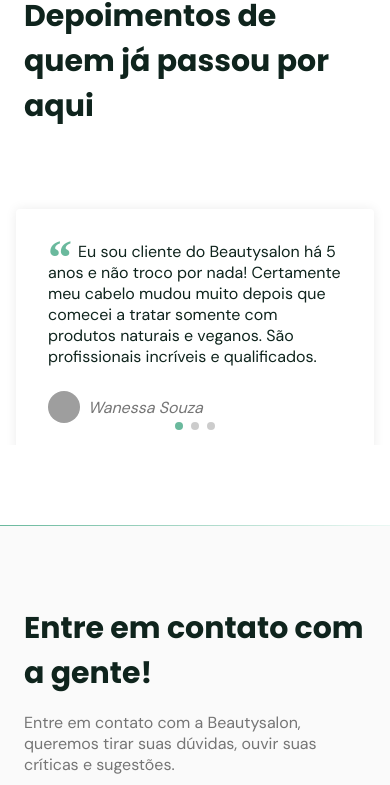
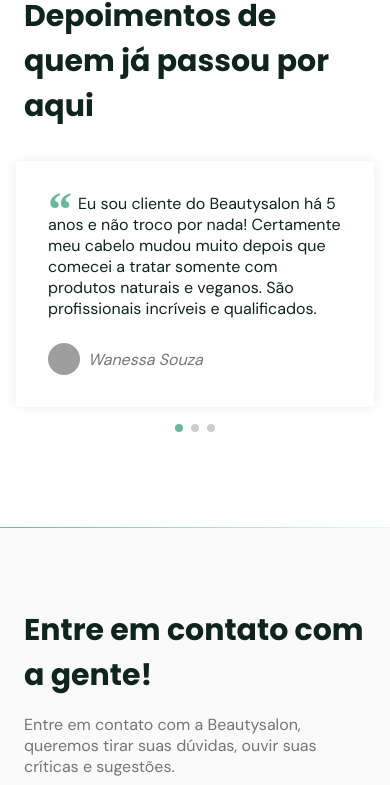
Before and after one commit to Marceloabf/beautySaloonLandingPage, a plain HTML site: page index.html in a window 390 px wide. Shown: the part 3466-4251 px from the top of the page. Drawn offline with nearby package versions, Linux system fonts and the light colour scheme; grey boxes are pictures that could not be loaded; files whose address does not match are found by name.

Commit message:
Conserto da responsividade do carousel

```diff
--- a/style.css
+++ b/style.css
@@ -344,11 +344,17 @@ nav.show ul.grid {
 }
 /*========TESTIMONIALS SWIPER========*/
 .swiper {
-  max-width: 600px;
-  height: 300px;
+  min-width: 327px;
+  min-height: 302px;
+  max-width: 544px;
+  height: 264px;
 }
 .swiper-slide {
   height: auto;
+  display: flex;
+  align-items: center;
+  justify-content: center;
+  margin-bottom: 1.5rem;
   padding: 4rem 1rem;
 }
 .swiper-pagination-bullet-active {
@@ -432,10 +438,6 @@ footer .socialLinks a:hover {
   visibility: visible;
   transform: translateY(0);
 }
-.returnButton.footerPosition {
-  right: 2rem;
-  bottom: 4.5rem;
-}
 
 /*======SCROLLBAR==== */
 /* width */
@@ -458,3 +460,7 @@ footer .socialLinks a:hover {
 ::-webkit-scrollbar-thumb:hover {
   background: #555;
 }
+
+/* RESPONSIVO */
+@media (min-width: 992px) {
+}
```
